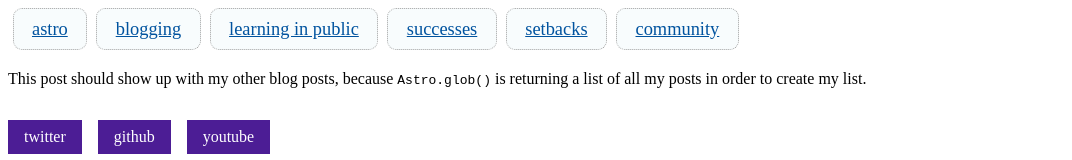
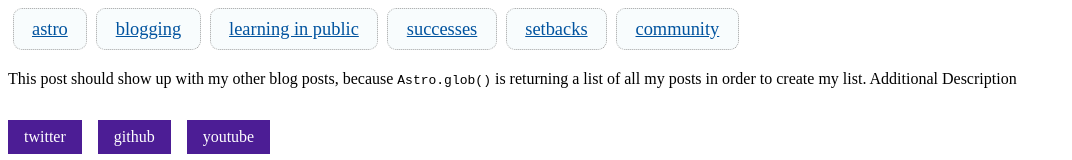
Before and after one commit to ilbrigz/tut-from-astro, an Astro site: page /posts/post-4 in a window 1280 px wide. Shown: the part 502-662 px from the top of the page, without its empty margins (0-1072 px from the left). Built offline with nearby package versions, Linux system fonts and the light colour scheme; Astro itself is replaced by a stand-in of ours.

Commit message:
Update post-4.md

```diff
--- a/src/pages/posts/post-4.md
+++ b/src/pages/posts/post-4.md
@@ -11,3 +11,4 @@ tags: ['astro', 'successes']
 ---
 
 This post should show up with my other blog posts, because `Astro.glob()` is returning a list of all my posts in order to create my list.
+Additional Description
```
